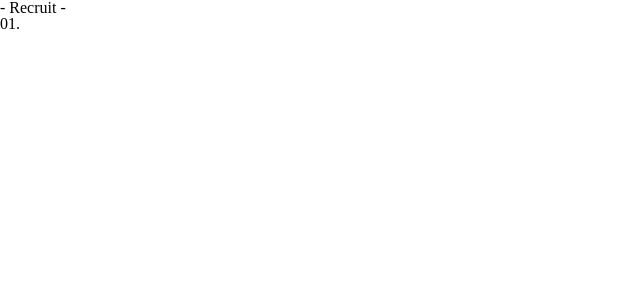
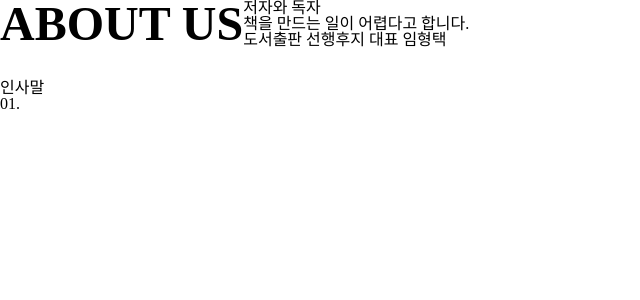
Before and after one commit to seongminjung/shhj, a React (Create React App) app: page /about in a window 1280 px wide. Shown: the top 300 px of the page, without its empty margins (0-640 px from the left). Built offline with nearby package versions, Linux system fonts and the light colour scheme; no server answers; a web font is replaced by a local one.

Commit message:
About page 1

```diff
--- a/src/components/About1.js
+++ b/src/components/About1.js
@@ -4,8 +4,20 @@ import "css/about1.css";
 const About1 = () => {
   return (
     <>
-      <div className="container">
-        <p className="r1-title">- Recruit -</p>
+      <div className="container-fluid">
+        <div className="a1-flex">
+          <div className="a1-left">
+            <p className="a1-title">About Us</p>
+            <p className="a1-subtitle">인사말</p>
+          </div>
+          <div className="a1-right">
+            <p className="a1-sectiontitle">저자와 독자</p>
+            <p className="a1-sectionbody">책을 만드는 일이 어렵다고 합니다.</p>
+            <p className="a1-sectionfooter">
+              도서출판 선행후지 대표 <span>임형택</span>
+            </p>
+          </div>
+        </div>
       </div>
     </>
   );
--- a/src/css/about1.css
+++ b/src/css/about1.css
@@ -0,0 +1,10 @@
+.a1-flex {
+  display: flex;
+}
+
+.a1-title {
+  font-size: 3rem;
+  font-weight: 700;
+  margin-bottom: 2rem;
+  text-transform: uppercase;
+}
```
